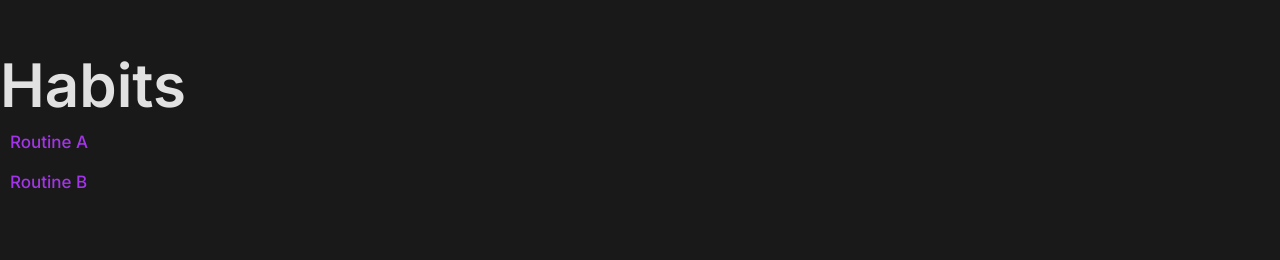
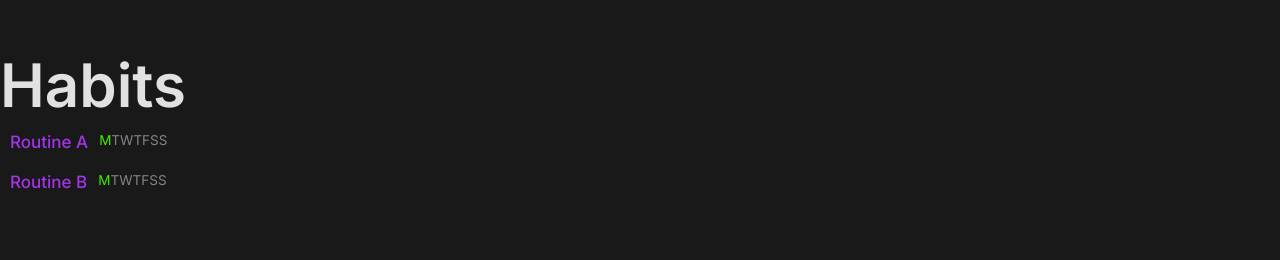
Before and after one commit to matrcross/habit-front, a React (Vite) app: page / in a window 1280 px wide. Shown: the top 260 px of the page. Built offline with nearby package versions, Linux system fonts and the light colour scheme.

Commit message:
feat: added indicator of weekdays assigned elements to habits list

```diff
--- a/src/App.css
+++ b/src/App.css
@@ -48,7 +48,9 @@
   content: 'Write your new Habit...';
   color: #363636;
 }
-
+.editable-div{
+  width: fit-content;
+}
 .editable-div:focus{
   outline: none;
 }
@@ -112,6 +114,10 @@ li {
   margin-bottom: 100px;
 }
 
+.habit-item{
+  display: flex;
+}
+
 
 .habit-list{
   margin-left: 10px;
--- a/src/components/HabitList.tsx
+++ b/src/components/HabitList.tsx
@@ -1,4 +1,4 @@
-// import WeekDaysForAsign from "./WeekDaysForAsign"
+import WeekDaysForAsign from "./WeekDaysForAsign"
 import {ChangeEvent, KeyboardEvent, useState} from "react";
 
 /*
@@ -69,16 +69,21 @@ function WeekContainer() {
     <div>
       <h1>Habits</h1>
       <div className="habit-list-test">
-        {habitList.map((habit, index)=>(
+
+        {habitList.map((habit)=>(
+          <div className="habit-item">
             <div
             key={habit.id}
             id={`habit-${habit.id}`}
               onInput={handleChange}
               className='editable-div'
               contentEditable="true"
-            onKeyDown={(event) => handleKeyDown(event, index)}>
+              onKeyDown={(event) => handleKeyDown(event, habit.id)}>
                 {habit.name}
               </div>
+             <WeekDaysForAsign/>
+          </div>
+
         ))}
       </div>
       {/* <div className="habit-list-test">
```
Lines whose indentation alone changed are shown as unchanged.
